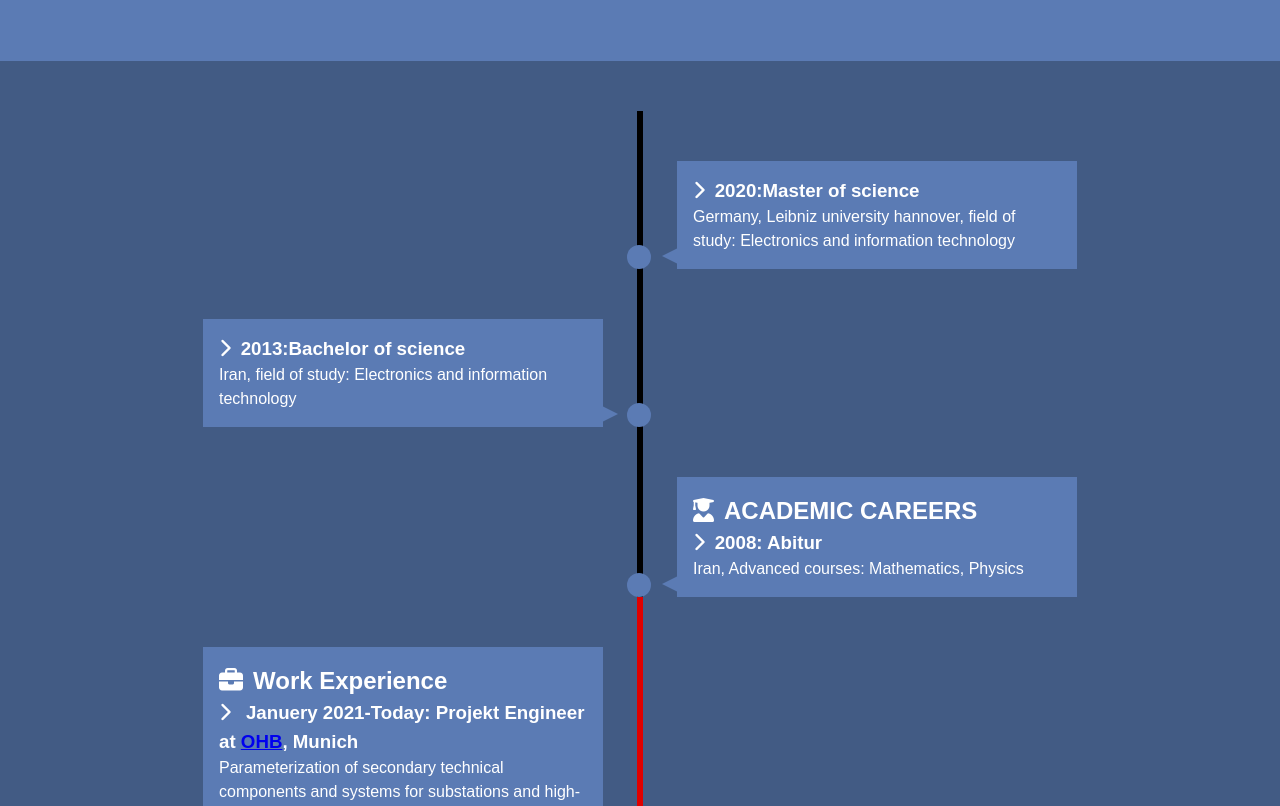
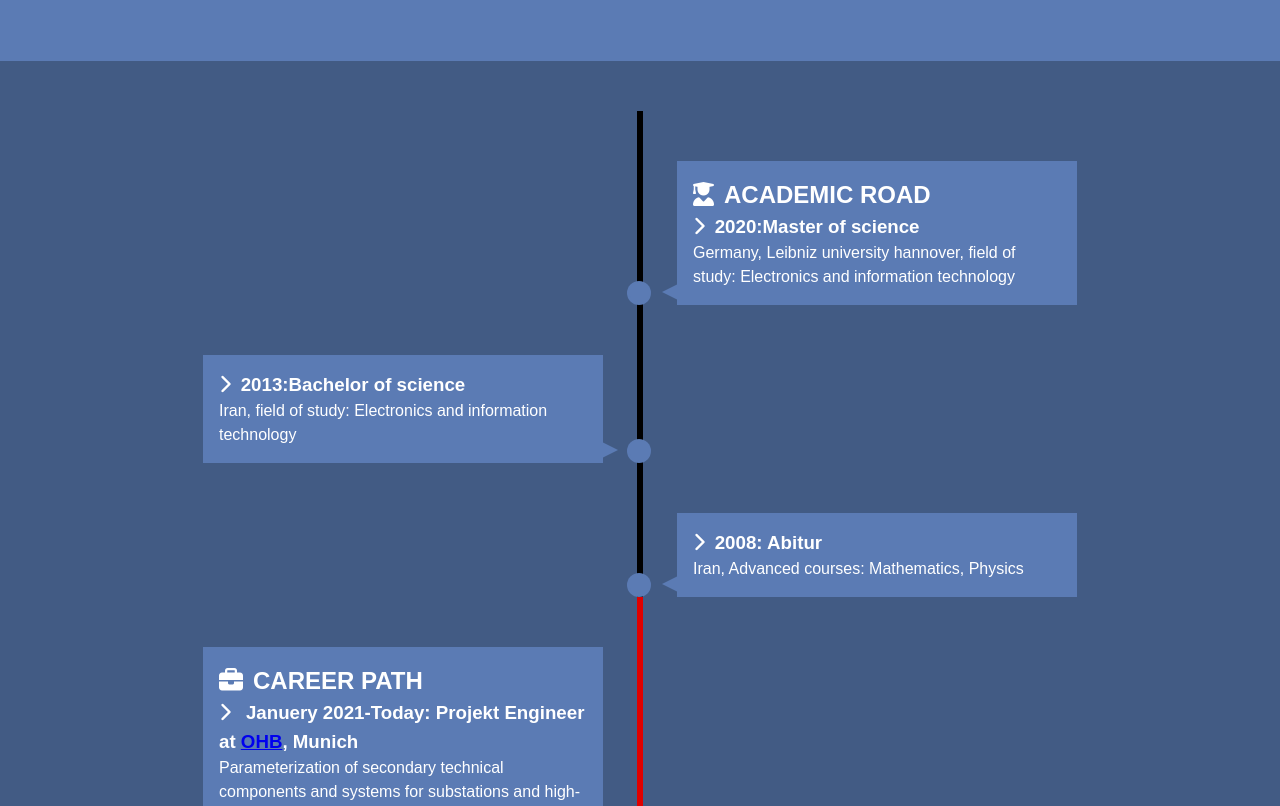
Before and after one commit to Danial990/timeLine, a plain HTML site: page index.html in a window 1280 px wide. Shown: the part 146-952 px from the top of the page. Drawn offline with Linux system fonts and the light colour scheme.

Commit message:
Fixed-Bug

```diff
--- a/index.html
+++ b/index.html
@@ -24,6 +24,8 @@
         <ul>
             <li data-color>
                 <div>
+                    <h2> <i class="fas fa-user-graduate">
+                        </i>ACADEMIC ROAD</h2>
                     <h3><i class="fas fa-chevron-right">
                         </i>2020:Master of science</h3>
                     <p>Germany, Leibniz university hannover, field of study: Electronics and information technology</p>
@@ -38,10 +40,6 @@
             </li>
             <li data-color>
                 <div>
-
-                    <h2> <i class="fas fa-user-graduate">
-                        </i>ACADEMIC CAREERS</h2>
-
                     <h3><i class="fas fa-chevron-right">
                         </i>2008: Abitur</h3>
                     <p>Iran, Advanced courses: Mathematics, Physics</p>
@@ -58,7 +56,7 @@
             <li data-work>
                 <div>
 
-                    <h2><i class="fas fa-briefcase"></i>Work Experience</h2>
+                    <h2><i class="fas fa-briefcase"></i>CAREER PATH</h2>
 
                     <h3><i class="fas fa-chevron-right"></i>
                         Januery 2021-Today: Projekt Engineer at <a href="https://www.ohb.de/"> OHB</a>, Munich </h3>
@@ -157,9 +155,8 @@
 
             <li data-future>
                 <div>
-
                     <h2> <i class="fas fa-chalkboard-teacher"></i>
-                        Further education</h2>
+                        FURTHER EDUCATION</h2>
 
                     <h3><i class="fas fa-chevron-right">
                         </i>August 2021-Today: Online training to learn programming as a frontend developer </h3>
```
